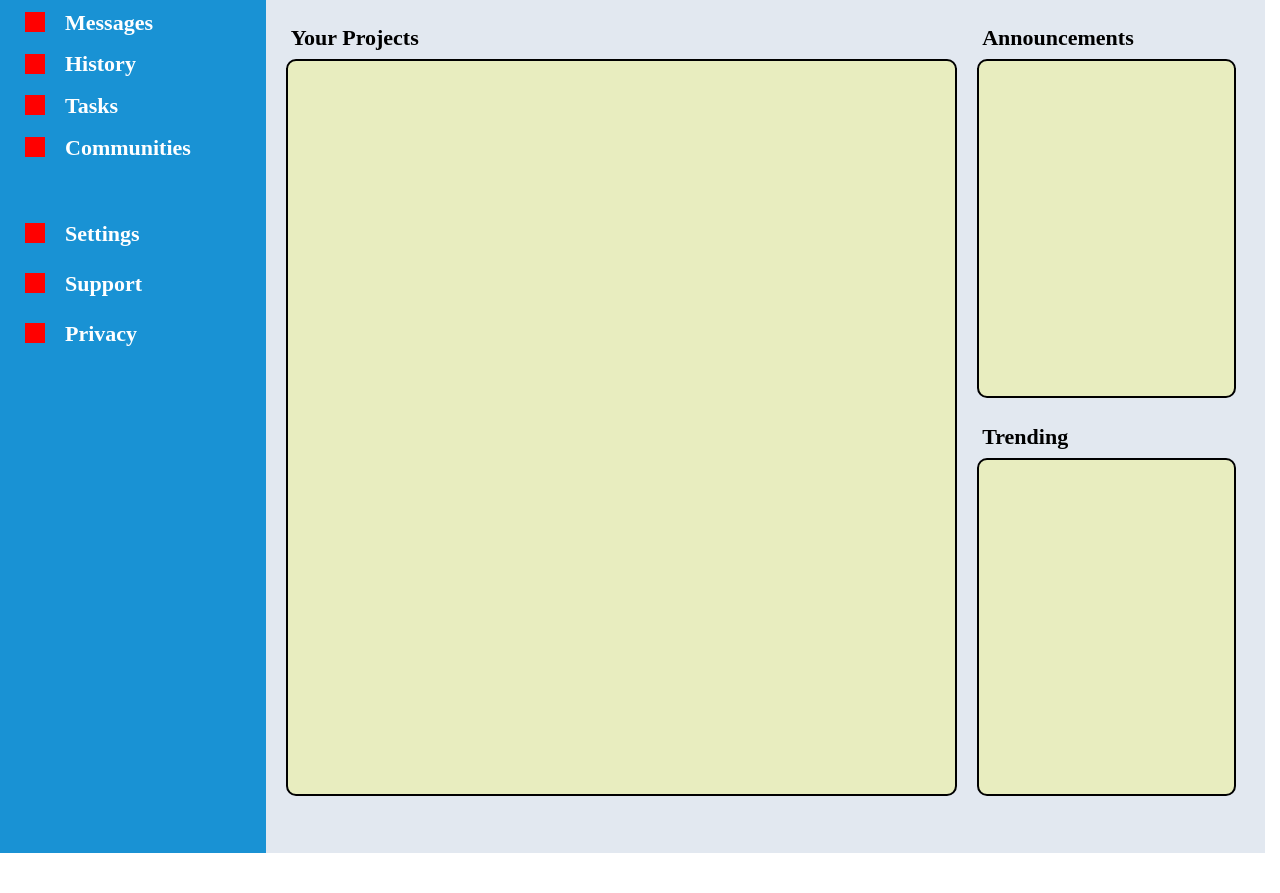
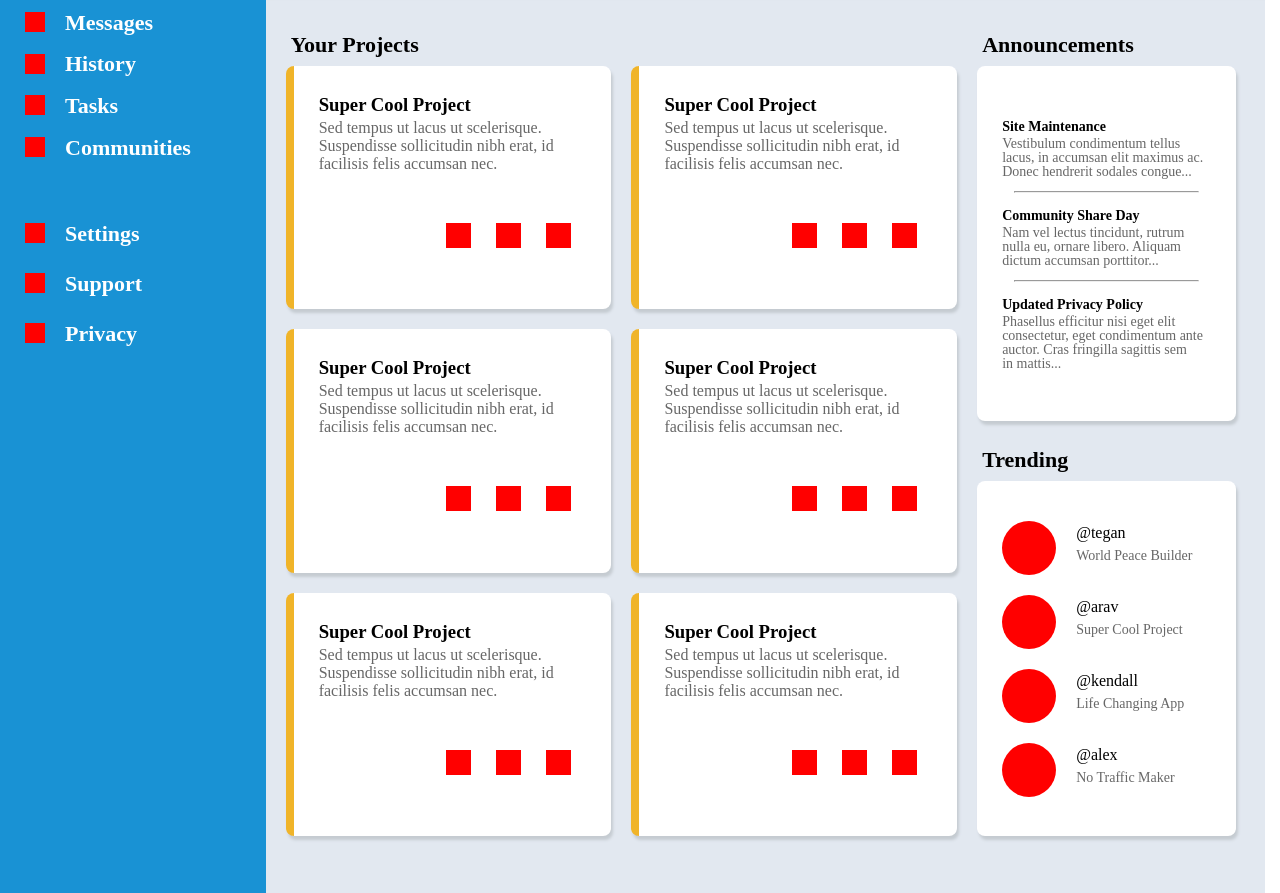
Before and after one commit to Unstoppable-AJ-LimitsNotFound/admin-dashboard, a plain HTML site: page index.html in a window 1280 px wide. Shown: the part 187-1080 px from the top of the page. Before the commit the page ends 1040 px from the top, so only its background shows below. Drawn offline with Linux system fonts and the light colour scheme.

Commit message:
Build and style project cards, announcements and trending items

```diff
--- a/index.html
+++ b/index.html
@@ -67,16 +67,128 @@
     <main>
       <div class="projects">
         <h2 class="main-section-titles">Your Projects</h2>
-        <div class="projects-grid main-grid"></div>
+        <div class="projects-grid main-grid">
+          <div class="project-card">
+            <h3>Super Cool Project</h3>
+            <p>
+              Sed tempus ut lacus ut scelerisque. Suspendisse sollicitudin nibh
+              erat, id facilisis felis accumsan nec.
+            </p>
+            <div class="card-icon-area">
+              <div class="card-icon card-icon-1"></div>
+              <div class="card-icon card-icon-2"></div>
+              <div class="card-icon card-icon-3"></div>
+            </div>
+          </div>
+          <div class="project-card">
+            <h3>Super Cool Project</h3>
+            <p>
+              Sed tempus ut lacus ut scelerisque. Suspendisse sollicitudin nibh
+              erat, id facilisis felis accumsan nec.
+            </p>
+            <div class="card-icon-area">
+              <div class="card-icon card-icon-1"></div>
+              <div class="card-icon card-icon-2"></div>
+              <div class="card-icon card-icon-3"></div>
+            </div>
+          </div>
+          <div class="project-card">
+            <h3>Super Cool Project</h3>
+            <p>
+              Sed tempus ut lacus ut scelerisque. Suspendisse sollicitudin nibh
+              erat, id facilisis felis accumsan nec.
+            </p>
+            <div class="card-icon-area">
+              <div class="card-icon card-icon-1"></div>
+              <div class="card-icon card-icon-2"></div>
+              <div class="card-icon card-icon-3"></div>
+            </div>
+          </div>
+          <div class="project-card">
+            <h3>Super Cool Project</h3>
+            <p>
+              Sed tempus ut lacus ut scelerisque. Suspendisse sollicitudin nibh
+              erat, id facilisis felis accumsan nec.
+            </p>
+            <div class="card-icon-area">
+              <div class="card-icon card-icon-1"></div>
+              <div class="card-icon card-icon-2"></div>
+              <div class="card-icon card-icon-3"></div>
+            </div>
+          </div>
+          <div class="project-card">
+            <h3>Super Cool Project</h3>
+            <p>
+              Sed tempus ut lacus ut scelerisque. Suspendisse sollicitudin nibh
+              erat, id facilisis felis accumsan nec.
+            </p>
+            <div class="card-icon-area">
+              <div class="card-icon card-icon-1"></div>
+              <div class="card-icon card-icon-2"></div>
+              <div class="card-icon card-icon-3"></div>
+            </div>
+          </div>
+          <div class="project-card">
+            <h3>Super Cool Project</h3>
+            <p>
+              Sed tempus ut lacus ut scelerisque. Suspendisse sollicitudin nibh
+              erat, id facilisis felis accumsan nec.
+            </p>
+            <div class="card-icon-area">
+              <div class="card-icon card-icon-1"></div>
+              <div class="card-icon card-icon-2"></div>
+              <div class="card-icon card-icon-3"></div>
+            </div>
+          </div>
+        </div>
       </div>
       <div class="main-right-grids">
         <div class="announcements">
           <h2 class="main-section-titles">Announcements</h2>
-          <div class="announcements-grid main-grid"></div>
+          <div class="announcements-grid main-grid">
+            <h4>Site Maintenance</h4>
+            <p>
+              Vestibulum condimentum tellus lacus, in accumsan elit maximus ac.
+              Donec hendrerit sodales congue...
+            </p>
+            <hr />
+            <h4>Community Share Day</h4>
+            <p>
+              Nam vel lectus tincidunt, rutrum nulla eu, ornare libero. Aliquam
+              dictum accumsan porttitor...
+            </p>
+            <hr />
+            <h4>Updated Privacy Policy</h4>
+            <p>
+              Phasellus efficitur nisi eget elit consectetur, eget condimentum
+              ante auctor. Cras fringilla sagittis sem in mattis...
+            </p>
+          </div>
         </div>
         <div class="trending">
           <h2 class="main-section-titles">Trending</h2>
-          <div class="trending-grid main-grid"></div>
+          <div class="trending-grid main-grid">
+            <div class="trending-item-pfp"></div>
+            <div class="trending-item-text">
+              @tegan
+              <p>World Peace Builder</p>
+            </div>
+            <div class="trending-item-pfp"></div>
+            <div class="trending-item-text">
+              @arav
+              <p>Super Cool Project</p>
+            </div>
+            <div class="trending-item-pfp"></div>
+            <div class="trending-item-text">
+              @kendall
+              <p>Life Changing App</p>
+            </div>
+            <div class="trending-item-pfp"></div>
+            <div class="trending-item-text">
+              @alex
+              <p>No Traffic Maker</p>
+            </div>
+          </div>
         </div>
       </div>
     </main>
--- a/style.css
+++ b/style.css
@@ -81,7 +81,7 @@ h6 {
 
 body {
   width: 98.828vw;
-  height: 130vh;
+  height: 135vh;
   display: grid;
   grid-template: 1fr 5fr / 21% 79%;
 }
@@ -245,9 +245,9 @@ main {
 }
 
 .main-grid {
-  background-color: rgba(255, 255, 0, 0.205);
-  border: 2px solid black;
-  border-radius: 10px;
+  background-color: white;
+  /* border: 2px solid black; */
+  border-radius: 8px;
   height: 100%;
 }
 
@@ -256,3 +256,97 @@ main {
   grid-template-rows: 1fr 1fr;
   gap: 60px;
 }
+
+.main-right-grids > div > div {
+  box-shadow: 2px 4px 3px 0px #c5cbd1;
+}
+
+.projects-grid {
+  background-color: #e2e8f0;
+  display: grid;
+  grid-template-columns: 1fr 1fr;
+  grid-template-rows: 1fr 1fr 1fr;
+  gap: 20px;
+}
+
+.project-card {
+  background-color: white;
+  border-radius: 8px;
+  border-left: 8px solid #f0b429;
+  padding: 25px 25px 0px 25px;
+  box-shadow: 2px 4px 3px 0px #c5cbd1;
+}
+
+.project-card p {
+  line-height: 18px;
+  color: rgb(103, 103, 103);
+}
+
+.card-icon-area {
+  margin: 50px 15px 0px 0px;
+  display: grid;
+  grid-template-columns: 1fr 25px 25px 25px;
+  gap: 25px;
+}
+
+.card-icon-1 {
+  grid-area: 1 / 2 / 2 / 3;
+}
+
+.card-icon-2 {
+  grid-area: 1 / 3 / 2 / 4;
+}
+
+.card-icon-3 {
+  grid-area: 1 / 4 / 2 / 5;
+}
+
+.card-icon {
+  background-color: red;
+  height: 25px;
+  width: 25px;
+}
+
+.announcements-grid {
+  padding: 0 25px;
+  align-content: center;
+}
+
+.announcements-grid h4 {
+  font-size: 14px;
+}
+
+.announcements-grid p {
+  font-size: 14px;
+  color: rgb(103, 103, 103);
+  line-height: 14px;
+}
+
+.announcements-grid hr {
+  margin: 12px;
+}
+
+.trending-grid {
+  padding: 0 25px;
+  display: grid;
+  grid-template-columns: 54px 1fr;
+  grid-template-rows: 54px 54px 54px 54px;
+  gap: 20px;
+  align-content: center;
+}
+
+.trending-item-pfp {
+  height: 54px;
+  width: 54px;
+  background-color: red;
+  border-radius: 50%;
+}
+
+.trending-item-text p {
+  font-size: 14px;
+  color: rgb(103, 103, 103);
+}
+
+/* .trending-item-text {
+  background-color: rgba(127, 255, 212, 0.338);
+} */
```
